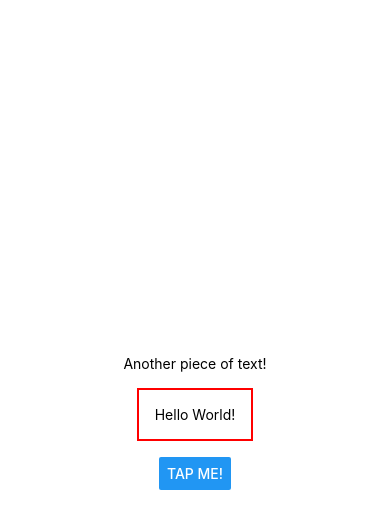
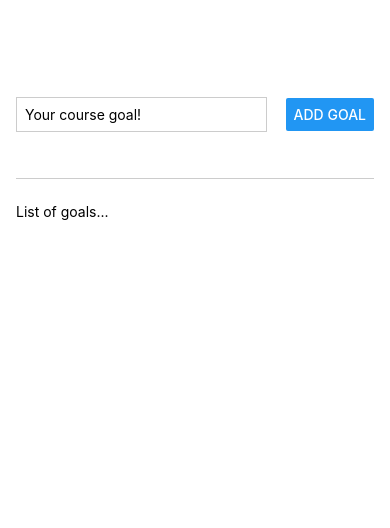
Before and after one commit to PhenDoesStuff/react-native-course, a React Native app: screen / in a window 390 px wide. Shown: the top 528 px of the page. Built offline with nearby package versions, Linux system fonts and the light colour scheme.

Commit message:
Learning about styling and flex box

```diff
--- a/App.jsx
+++ b/App.jsx
@@ -1,28 +1,45 @@
-import { Button, StyleSheet, Text, View } from 'react-native';
+import { Button, StyleSheet, Text, TextInput, View } from 'react-native';
 
 export default function App() {
 	return (
-		<View style={styles.container}>
-			<View>
-				<Text>Another piece of text!</Text>
+		<View style={styles.appContainer}>
+			<View style={styles.inputContainer}>
+				<TextInput
+					style={styles.textInput}
+					placeholder='Your course goal!'
+				/>
+				<Button title='Add Goal' />
 			</View>
-			<Text style={styles.text}>Hello World!</Text>
-			<Button title='Tap me!' />
+			<View style={styles.goalsContainer}>
+				<Text>List of goals...</Text>
+			</View>
 		</View>
 	);
 }
 
 const styles = StyleSheet.create({
-	container: {
+	appContainer: {
 		flex: 1,
-		backgroundColor: '#fff',
+		paddingTop: 50,
+		paddingHorizontal: 16,
+	},
+	inputContainer: {
+		flex: 1,
+		flexDirection: 'row',
+		justifyContent: 'space-between',
 		alignItems: 'center',
-		justifyContent: 'center',
+		marginBottom: 24,
+		borderBottomWidth: 1,
+		borderBottomColor: '#cccccc',
 	},
-	text: {
-		margin: 16,
-		borderWidth: 2,
-		padding: 16,
-		borderColor: 'red',
+	textInput: {
+		borderWidth: 1,
+		borderColor: '#cccccc',
+		width: '70%',
+		marginRight: 8,
+		padding: 8,
+	},
+	goalsContainer: {
+		flex: 5,
 	},
 });
```
